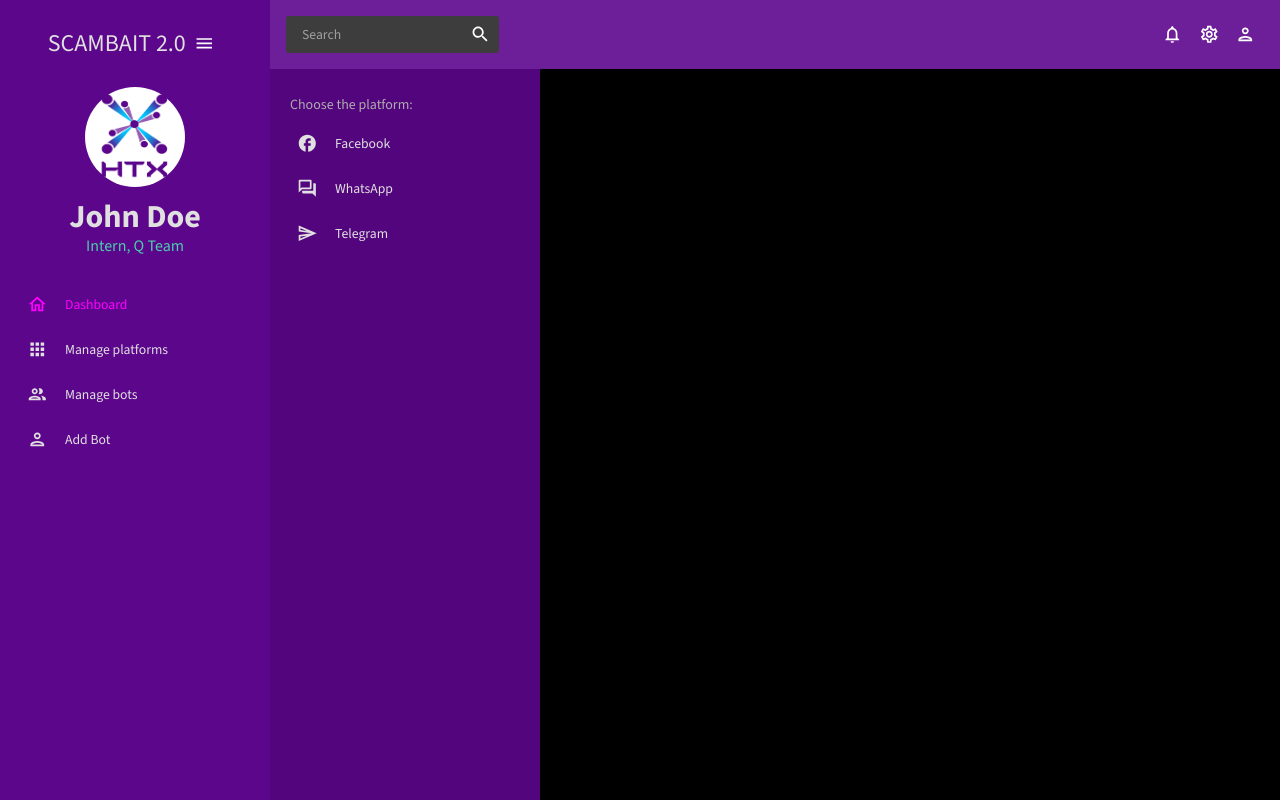
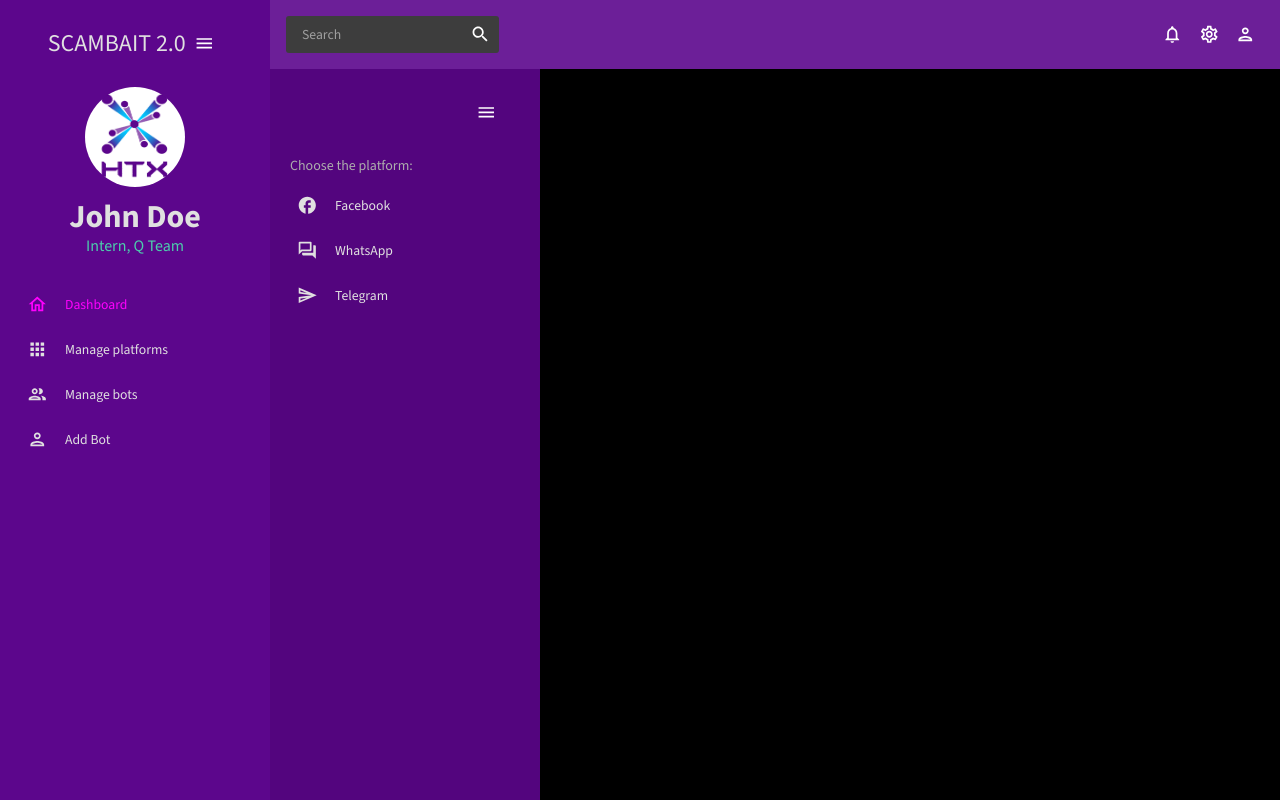
Before and after one commit to wjkb/Dashboard-v1, a React (Create React App) app in the folder frontend/: page /platforms in a window 1280 px wide. Built offline with nearby package versions, Linux system fonts and the light colour scheme.

Commit message:
Add collapsibility to platform sidebar

```diff
--- a/frontend/src/scenes/platforms/index.jsx
+++ b/frontend/src/scenes/platforms/index.jsx
@@ -8,6 +8,7 @@ import { tokens } from "../../theme";
 import FacebookOutlinedIcon from "@mui/icons-material/FacebookOutlined";
 import ForumOutlinedIcon from "@mui/icons-material/ForumOutlined";
 import SendOutlinedIcon from "@mui/icons-material/SendOutlined";
+import MenuOutlinedIcon from "@mui/icons-material/MenuOutlined";
 
 const Item = ({ title, to, icon, selected, setSelected }) => {
   const theme = useTheme();
@@ -31,6 +32,7 @@ const PlatformSidebar = () => {
   const theme = useTheme();
   const colors = tokens;
 
+  const [isCollapsed, setIsCollapsed] = useState(false);
   const [selected, setSelected] = useState(null);
 
   return (
@@ -54,8 +56,31 @@ const PlatformSidebar = () => {
           },
         }}
       >
-        <ProSidebar>
+        <ProSidebar collapsed={isCollapsed}>
           <Menu iconShape="square">
+            <MenuItem
+              icon={isCollapsed ? <MenuOutlinedIcon /> : undefined}
+              onClick={() => setIsCollapsed(!isCollapsed)}
+              style={{
+                margin: "10px 0 20px 0",
+                color: colors.grey[100],
+              }}
+            >
+              {!isCollapsed && (
+                <Box
+                  display="flex"
+                  justifyContent="right"
+                  alignItems="center"
+                  ml="15px"
+                >
+                  <IconButton onClick={() => setIsCollapsed(!isCollapsed)}>
+                    <MenuOutlinedIcon />
+                  </IconButton>
+                </Box>
+              )}
+            </MenuItem>
+
+            {!isCollapsed && (
               <Typography
                 variant="h6"
                 color={colors.grey[300]}
@@ -63,6 +88,8 @@ const PlatformSidebar = () => {
               >
                 Choose the platform:
               </Typography>
+            )}
+
             {/* MENU ITEMS */}
             <Item
               title="Facebook"
```
Lines whose indentation alone changed are shown as unchanged.
